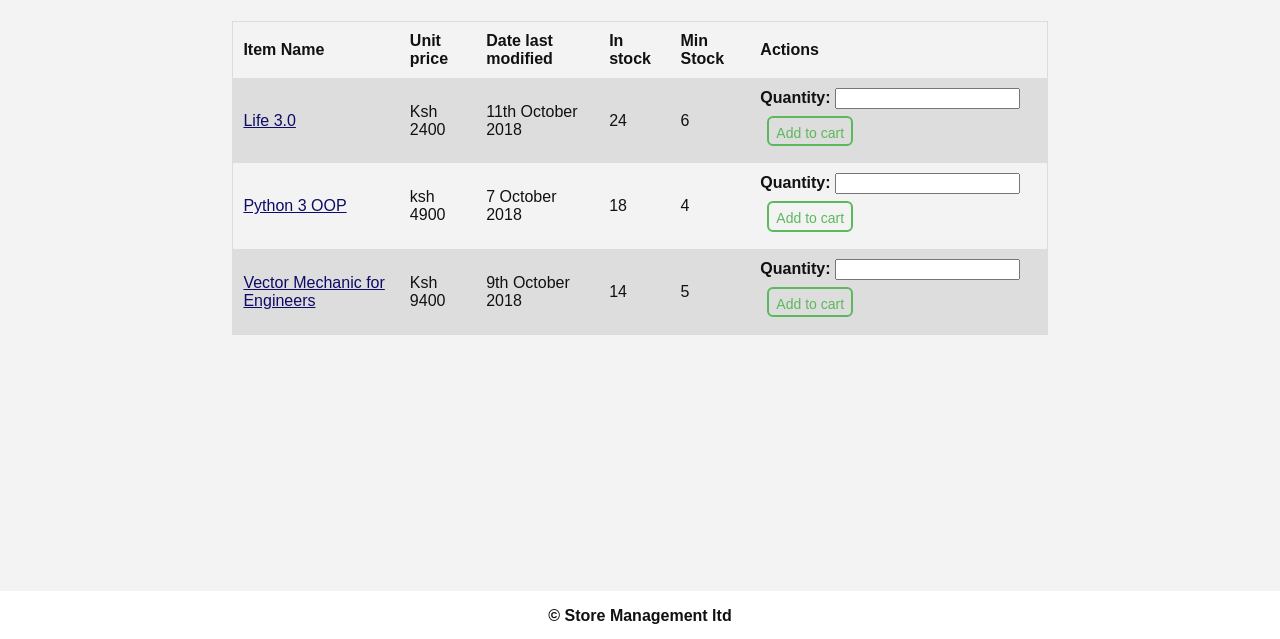
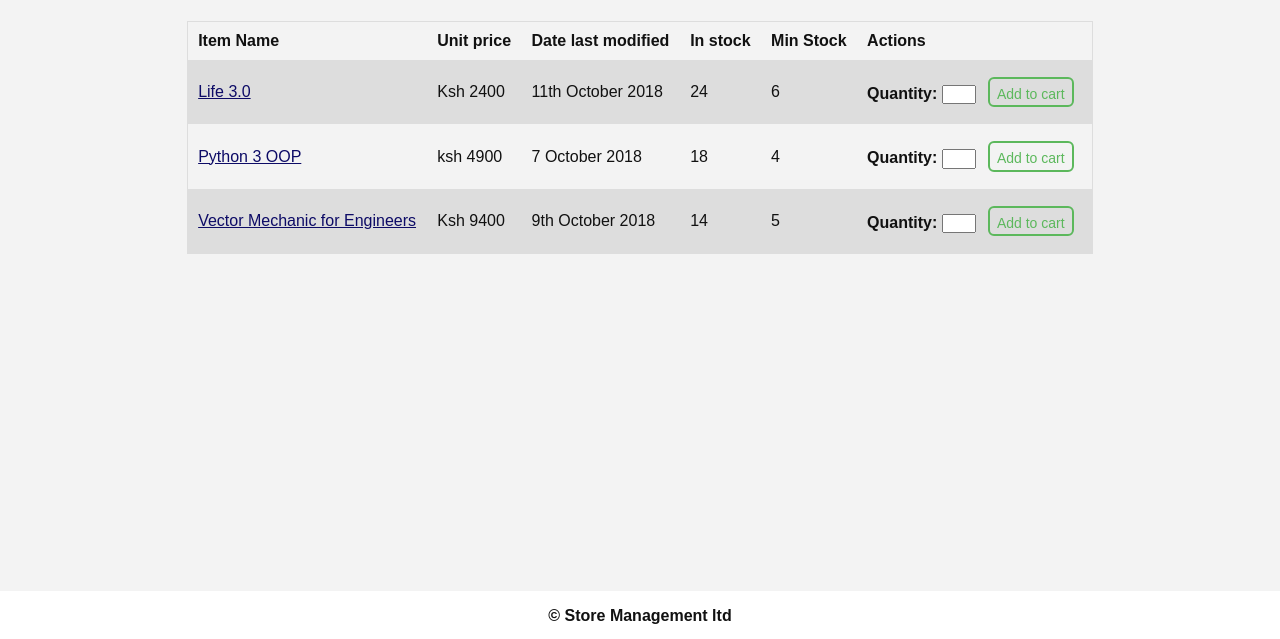
Before and after one commit to JoshuaKodhe/Store-Manager, a plain HTML site: page products.html in a window 1280 px wide. Shown: the part 161-800 px from the top of the page. Drawn offline with Linux system fonts and the light colour scheme.

Commit message:
[Finishes #161048779] Add styling for the cart page
This adds styles for the cart page as well as the related
sections that allow user to add to cart on other pages

```diff
--- a/resources/css/styles.css
+++ b/resources/css/styles.css
@@ -179,10 +179,8 @@ font-size: 14px
 table {
     border-collapse: collapse;
     border-spacing: 0;
-    width: 90%;
+    width: 100%;
     border: 1px solid #ddd;
-    margin: auto;
-    padding: auto;
 }
 
 th, td {
@@ -194,6 +192,10 @@ tr:nth-child(even){background-color: #ddd}
 * td a{
   text-decoration: underline;
   color: #0d0b66;
+}
+input[type=number]{
+  width: 2em;
+  height: 1em;
 }
 /*End of products*/
 
```
